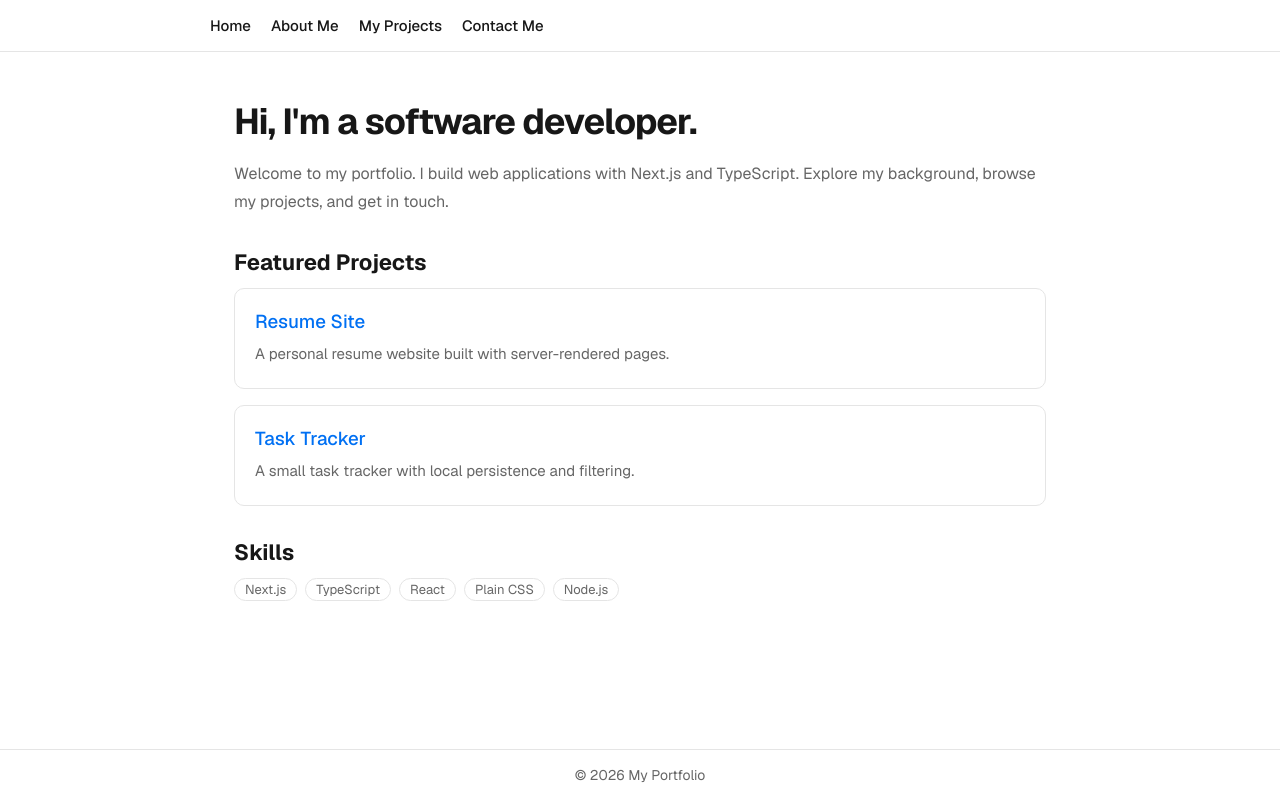
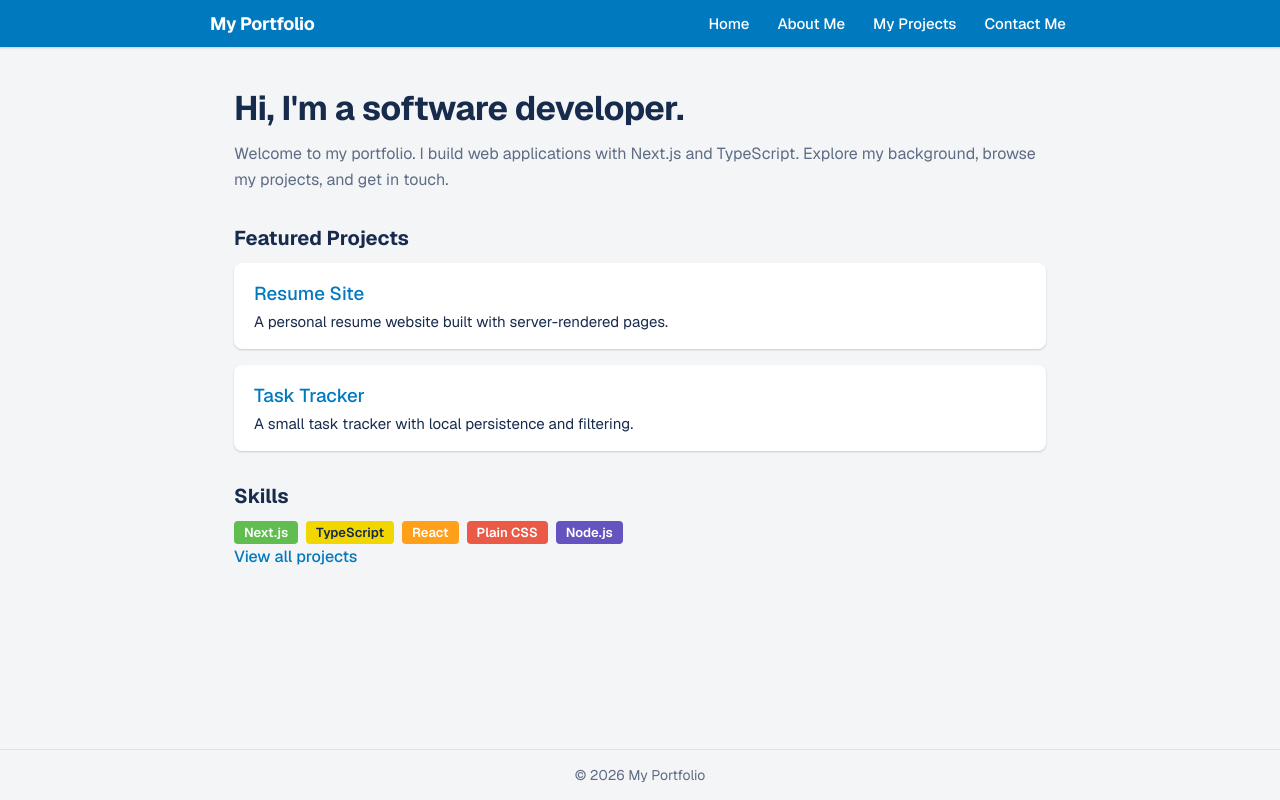
Before and after one commit to mf523/mba-isba2438-a2, a Next.js app: page / in a window 1280 px wide. Built offline with nearby package versions, Linux system fonts and the light colour scheme.

Commit message:
alot added

```diff
--- a/src/app/globals.css
+++ b/src/app/globals.css
@@ -1,19 +1,15 @@
 :root {
-  --background: #ffffff;
-  --foreground: #171717;
-  --muted: #666666;
-  --border: #e5e5e5;
-  --accent: #0070f3;
-}
-
-@media (prefers-color-scheme: dark) {
-  :root {
-    --background: #0a0a0a;
-    --foreground: #ededed;
-    --muted: #999999;
-    --border: #262626;
-    --accent: #55aaff;
-  }
+  --background: #f4f5f7;
+  --surface: #ffffff;
+  --foreground: #172b4d;
+  --muted: #5e6c84;
+  --border: #dfe1e6;
+  --accent: #0079bf;
+  --accent-dark: #0065a3;
+  --success: #61bd4f;
+  --success-dark: #5aac44;
+  --shadow-card: 0 1px 2px rgba(9, 30, 66, 0.2);
+  --shadow-card-hover: 0 4px 8px rgba(9, 30, 66, 0.25);
 }
 
 html {
@@ -48,30 +44,56 @@ a {
   text-decoration: none;
 }
 
-@media (prefers-color-scheme: dark) {
-  html {
-    color-scheme: dark;
-  }
+:focus-visible {
+  outline: 2px solid var(--accent);
+  outline-offset: 2px;
 }
 
 .site-header {
-  border-bottom: 1px solid var(--border);
-  padding: 16px 24px;
+  background: var(--accent);
+  padding: 12px 24px;
+  box-shadow: var(--shadow-card);
+}
+
+.header-inner {
+  display: flex;
+  flex-wrap: wrap;
+  align-items: center;
+  justify-content: space-between;
+  gap: 8px 24px;
+  max-width: 860px;
+  margin: 0 auto;
+}
+
+.brand,
+.site-header a {
+  color: #ffffff;
+}
+
+.brand {
+  font-size: 18px;
+  font-weight: 700;
+  letter-spacing: -0.3px;
+  border-radius: 4px;
+}
+
+.brand:hover,
+.site-header a:hover {
+  color: rgba(255, 255, 255, 0.8);
 }
 
 .nav-list {
   display: flex;
   flex-wrap: wrap;
-  gap: 20px;
+  gap: 8px 20px;
   list-style: none;
-  max-width: 860px;
-  margin: 0 auto;
   font-size: 15px;
   font-weight: 500;
 }
 
-.nav-list a:hover {
-  color: var(--accent);
+.nav-list a {
+  border-radius: 4px;
+  padding: 2px 4px;
 }
 
 .page-main {
@@ -79,23 +101,24 @@ a {
   width: 100%;
   max-width: 860px;
   margin: 0 auto;
-  padding: 48px 24px;
+  padding: 40px 24px;
 }
 
 .page-main h1 {
-  font-size: 36px;
-  line-height: 44px;
-  letter-spacing: -1px;
-  margin-bottom: 16px;
+  font-size: 34px;
+  line-height: 42px;
+  letter-spacing: -0.5px;
+  margin-bottom: 12px;
 }
 
 .page-main h2 {
-  font-size: 22px;
+  font-size: 20px;
   margin: 32px 0 12px;
 }
 
-.page-main p {
-  line-height: 28px;
+.page-main > p,
+.page-main section > p {
+  line-height: 26px;
   color: var(--muted);
 }
 
@@ -112,18 +135,24 @@ a {
 
 .card {
   display: block;
-  border: 1px solid var(--border);
-  border-radius: 10px;
-  padding: 20px;
-  transition: border-color 0.2s;
+  background: var(--surface);
+  border: none;
+  border-radius: 8px;
+  padding: 18px 20px;
+  box-shadow: var(--shadow-card);
+  transition:
+    box-shadow 0.15s ease,
+    transform 0.15s ease;
 }
 
 .card:hover {
-  border-color: var(--accent);
+  box-shadow: var(--shadow-card-hover);
+  transform: translateY(-2px);
 }
 
 .card h3 {
   margin-bottom: 6px;
+  color: var(--accent-dark);
 }
 
 .card p {
@@ -140,15 +169,40 @@ a {
 
 .tag-list li {
   font-size: 13px;
-  color: var(--muted);
-  border: 1px solid var(--border);
-  border-radius: 999px;
-  padding: 2px 10px;
+  font-weight: 600;
+  color: #ffffff;
+  border-radius: 4px;
+  padding: 3px 10px;
+}
+
+.tag-list li:nth-child(5n + 1) {
+  background: var(--success);
+}
+
+.tag-list li:nth-child(5n + 2) {
+  background: #f2d600;
+  color: var(--foreground);
+}
+
+.tag-list li:nth-child(5n + 3) {
+  background: #ff9f1a;
+}
+
+.tag-list li:nth-child(5n + 4) {
+  background: #eb5a46;
+}
+
+.tag-list li:nth-child(5n + 5) {
+  background: #6554c0;
 }
 
 .inline-link {
   color: var(--accent);
   font-weight: 500;
+}
+
+.inline-link:hover {
+  text-decoration: underline;
 }
 
 .field-group {
@@ -160,28 +214,72 @@ a {
 }
 
 .field-group label {
-  font-weight: 500;
+  font-weight: 600;
+  font-size: 14px;
 }
 
 .field-group input,
 .field-group textarea {
   font: inherit;
-  color: inherit;
-  background: transparent;
+  color: var(--foreground);
+  background: var(--surface);
   border: 1px solid var(--border);
-  border-radius: 8px;
+  border-radius: 6px;
   padding: 10px 12px;
+  transition: border-color 0.15s ease;
+}
+
+.field-group input:focus,
+.field-group textarea:focus {
+  outline: none;
+  border-color: var(--accent);
+  box-shadow: 0 0 0 2px rgba(0, 121, 191, 0.3);
 }
 
 .submit-button {
   font: inherit;
-  font-weight: 500;
-  color: var(--background);
-  background: var(--foreground);
-  border: 1px solid transparent;
-  border-radius: 999px;
+  font-weight: 600;
+  color: #ffffff;
+  background: var(--success);
+  border: none;
+  border-radius: 6px;
   padding: 10px 24px;
   cursor: pointer;
+  box-shadow: var(--shadow-card);
+  transition: background 0.15s ease;
+}
+
+.submit-button:hover {
+  background: var(--success-dark);
+}
+
+.submit-button:disabled {
+  opacity: 0.7;
+  cursor: default;
+}
+
+.form-feedback {
+  max-width: 420px;
+  border-radius: 8px;
+  padding: 12px 16px;
+  margin-bottom: 20px;
+  font-weight: 500;
+}
+
+.form-feedback-success {
+  background: #e3fcef;
+  border: 1px solid var(--success);
+}
+
+.form-feedback-error {
+  background: #ffebe6;
+  border: 1px solid #eb5a46;
+}
+
+.field-error {
+  color: #c9372c;
+  font-size: 14px;
+  font-weight: 500;
 }
 
 .site-footer {
--- a/src/app/layout.tsx
+++ b/src/app/layout.tsx
@@ -33,6 +33,10 @@ export default function RootLayout({ children }: LayoutProps<"/">) {
     <html lang="en" className={`${geistSans.variable} ${geistMono.variable}`}>
       <body>
         <header className="site-header">
+          <div className="header-inner">
+            <Link className="brand" href="/">
+              My Portfolio
+            </Link>
             <nav aria-label="Main navigation">
               <ul className="nav-list">
                 {navItems.map((item) => (
@@ -42,6 +46,7 @@ export default function RootLayout({ children }: LayoutProps<"/">) {
                 ))}
               </ul>
             </nav>
+          </div>
         </header>
         <main className="page-main">{children}</main>
         <footer className="site-footer">
--- a/src/app/page.tsx
+++ b/src/app/page.tsx
@@ -1,4 +1,5 @@
 import Link from "next/link";
+import ProjectCard from "@/components/project-card";
 import { projects } from "@/data/projects";
 
 const skills = ["Next.js", "TypeScript", "React", "Plain CSS", "Node.js"];
@@ -16,14 +17,7 @@ export default function Home() {
         <h2>Featured Projects</h2>
         <ul className="card-list">
           {projects.map((project) => (
-            <li key={project.slug} className="card">
-              <h3>
-                <Link className="inline-link" href={`/projects/${project.slug}`}>
-                  {project.title}
-                </Link>
-              </h3>
-              <p>{project.summary}</p>
-            </li>
+            <ProjectCard key={project.slug} project={project} />
           ))}
         </ul>
       </section>
@@ -35,6 +29,11 @@ export default function Home() {
           ))}
         </ul>
       </section>
+      <p>
+        <Link className="inline-link" href="/projects">
+          View all projects
+        </Link>
+      </p>
     </>
   );
 }
--- /dev/null
+++ b/src/components/project-card.tsx
@@ -0,0 +1,15 @@
+import Link from "next/link";
+import type { Project } from "@/data/projects";
+
+export default function ProjectCard({ project }: { project: Project }) {
+  return (
+    <li className="card">
+      <h3>
+        <Link className="inline-link" href={`/projects/${project.slug}`}>
+          {project.title}
+        </Link>
+      </h3>
+      <p>{project.summary}</p>
+    </li>
+  );
+}
```
Also changed, not shown: data/contact-submissions.json (added, +9 -0 lines), src/app/contact-me-server-form/actions.ts (added, +44 -0 lines), src/app/contact-me-server-form/contact-form.tsx (added, +94 -0 lines), src/app/contact-me-server-form/form-state.ts (added, +13 -0 lines), src/app/contact-me-server-form/page.tsx (+4 -19 lines), src/app/projects/page.tsx (+2 -9 lines), src/lib/contact-submissions.ts (added, +76 -0 lines), 1 other file (tests, documents, lock files or other folders). Lines whose indentation alone changed are shown as unchanged.
